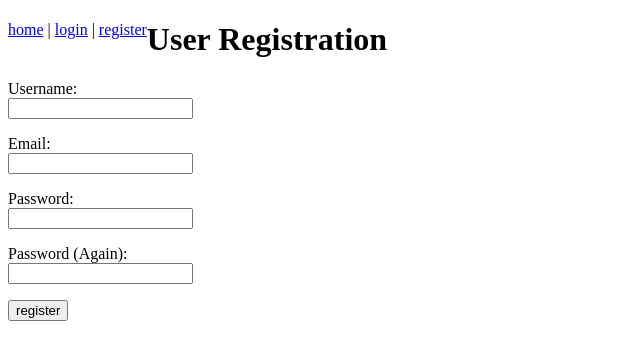
After one commit to p-nath/bookmarkz, a Django app: page /register/ in a window 1280 px wide. The commit adds this page. Shown: the top 360 px of the page, without its empty margins (0-640 px from the left). Run offline with Django 3.2, Linux system fonts and the light colour scheme.

Commit message:
added gitignore + login/register/logout enabled

```diff
--- a/bookmarkz/urls.py
+++ b/bookmarkz/urls.py
@@ -16,10 +16,21 @@ Including another URLconf
 from django.conf.urls import url
 from django.contrib import admin
 from bookmarkz_app.views import *
+from bookmarkz.views import *
 from django.contrib.auth import views as auth_views
+import os
 
+#pathname manipulation
+site_media = os.path.join(
+  os.path.dirname(__file__), 'site_media'
+)
 urlpatterns = [
     url(r'^admin/', admin.site.urls),
     url(r'^$', main_page, name='main_page'),
     url(r'^user/(\w+)/$', user_page, name='user_page'),
+    url(r'^login/$', 'django.contrib.auth.views.login', name = 'login'),
+    url(r'^logout/$', logout_page, name = 'logout'),
+    url(r'^site_media/(?P<path>.*)$', 'django.views.static.serve',
+      { 'document_root': site_media }),
+    url(r'^register/$', register, name = 'register'),
 ]
--- /dev/null
+++ b/bookmarkz/views.py
@@ -0,0 +1,29 @@
+from django.http import HttpResponseRedirect
+from django.contrib.auth import logout
+from forms import *
+from django.template import RequestContext
+from django.shortcuts import render_to_response
+
+def logout_page(request):
+  logout(request)
+  return HttpResponseRedirect('/')
+
+def register(request):
+  if request.method == 'POST':
+    form = RegistrationForm(request.POST)
+    if form.is_valid():
+      user = User.objects.create_user(
+        username=form.cleaned_data['username'],
+        password=form.cleaned_data['password1'],
+        email=form.cleaned_data['email']
+      )
+      return HttpResponseRedirect('/')
+  else:
+    form = RegistrationForm()
+  variables = RequestContext(request, {
+    'form': form
+  })
+  return render_to_response(
+    'registration/register.html',
+    variables
+  )
--- /dev/null
+++ b/forms.py
@@ -0,0 +1,32 @@
+import re
+from django.contrib.auth.models import User
+from django.core.exceptions import ObjectDoesNotExist
+from django import forms
+
+class RegistrationForm(forms.Form):
+  username = forms.CharField(label='Username', max_length=30)
+  email = forms.EmailField(label='Email')
+  password1 = forms.CharField(
+    label='Password',
+    widget=forms.PasswordInput()
+  )
+  password2 = forms.CharField(
+    label='Password (Again)',
+    widget=forms.PasswordInput()
+  )
+  def clean_username(self):
+    username = self.cleaned_data['username']
+    if not re.search(r'^\w+$', username):
+      raise forms.ValidationError('Username can only contain alphanumeric characters and the underscore.')
+    try:
+      User.objects.get(username=username)
+    except ObjectDoesNotExist:
+      return username
+    raise forms.ValidationError('Username is already taken.')
+  def clean_password2(self):
+    if 'password1' in self.cleaned_data:
+      password1 = self.cleaned_data['password1']
+      password2 = self.cleaned_data['password2']
+    if password1 == password2:
+      return password2
+    raise forms.ValidationError('Passwords do not match.')
--- /dev/null
+++ b/site_media/style.css
@@ -0,0 +1,6 @@
+#nav{
+  float: left;
+}
+input {
+  display:block;
+}
--- /dev/null
+++ b/templates/base.html
@@ -0,0 +1,24 @@
+<!DOCTYPE html PUBLIC "-//W3C//DTD XHTML 1.0 Transitional//EN"
+"http://www.w3.org/TR/xhtml1/DTD/xhtml1-transitional.dtd">
+<html>
+  <head>
+    <title>Django Bookmarks |
+      {% block title %}{% endblock %}</title>
+    <link rel="stylesheet" href="/site_media/style.css"
+      type="text/css" />
+  </head>
+  <body>
+    <div id="nav">
+      <a href="/">home</a> |
+      {% if user.is_authenticated %}
+        welcome {{ user.username }}
+        (<a href="/logout">logout</a>)
+      {% else %}
+        <a href="/login/">login</a> |
+        <a href="/register">register</a>
+      {% endif %}
+    </div>
+    <h1>{% block head %}{% endblock %}</h1>
+    {% block content %}{% endblock %}
+  </body>
+</html>
--- /dev/null
+++ b/templates/registration/register.html
@@ -0,0 +1,9 @@
+{% extends "base.html" %}
+{% block title %}User Registration{% endblock %}
+{% block head %}User Registration{% endblock %}
+{% block content %}
+<form method="post" action=".">{%csrf_token%}
+  {{ form.as_p }}
+  <input type="submit" value="register" />
+</form>
+{% endblock %}
```
Also changed, not shown: bookmarkz_app/views.py (+26 -13 lines), templates/main_page.html (+13 -9 lines), templates/registration/login.html (+7 -10 lines), templates/user_page.html (+5 -8 lines), 4 other files.
